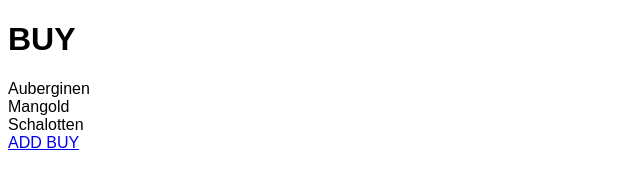
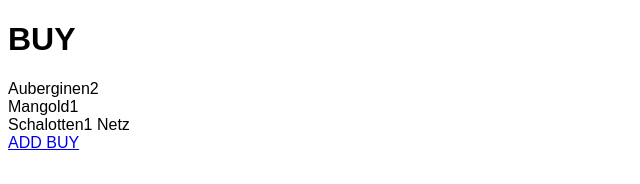
Before and after one commit to rheimers/buy-app, a React (Create React App) app: page / in a window 1280 px wide. Shown: the top 184 px of the page, without its empty margins (0-640 px from the left). Built offline with nearby package versions, Linux system fonts and the light colour scheme; data requests are answered from the project's data file.

Commit message:
add qty to home.js

```diff
--- a/src/pages/Home.js
+++ b/src/pages/Home.js
@@ -20,7 +20,10 @@ function Home() {
       </header>
       <main>
         {buys?.map((buy) => (
-          <div key={buy.id}>{buy.item}</div>
+          <div key={buy.id}>
+            {buy.item}
+            {buy.qty}
+          </div>
         ))}
       </main>
       <footer>
```
